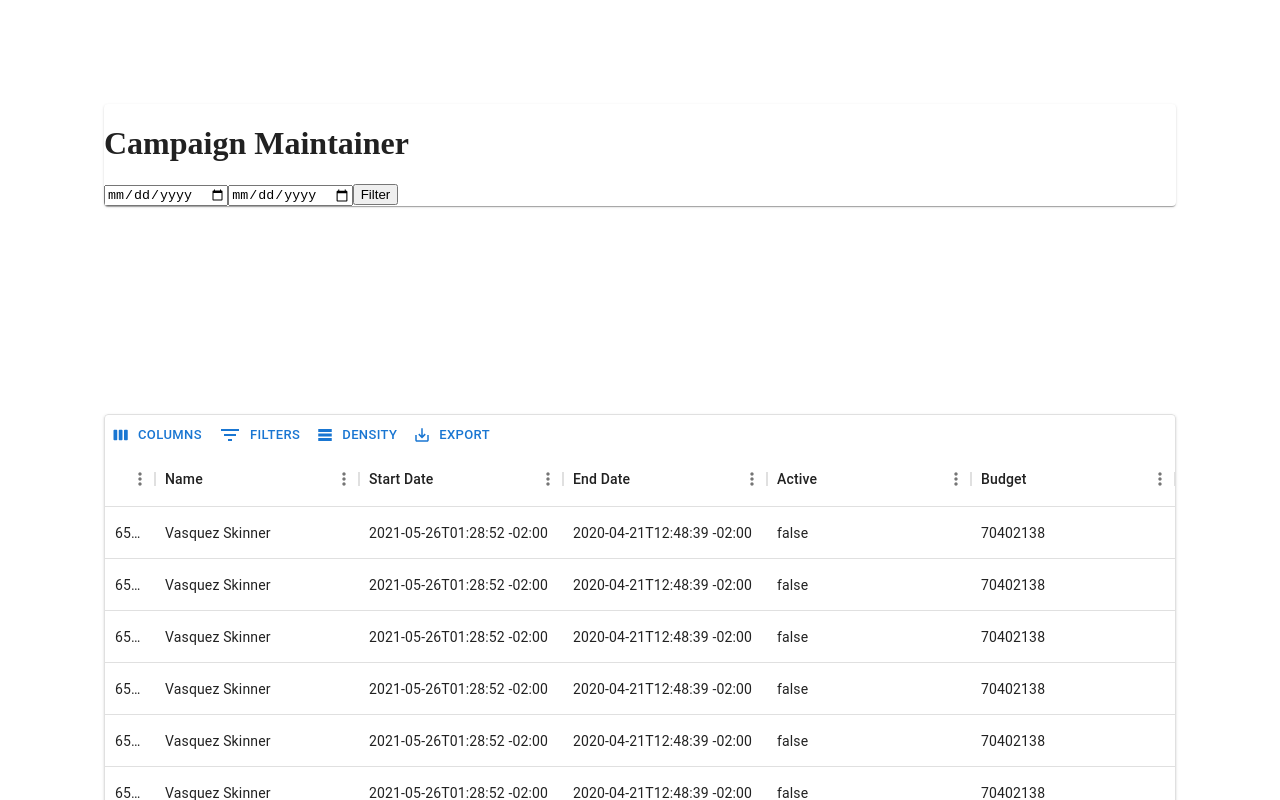
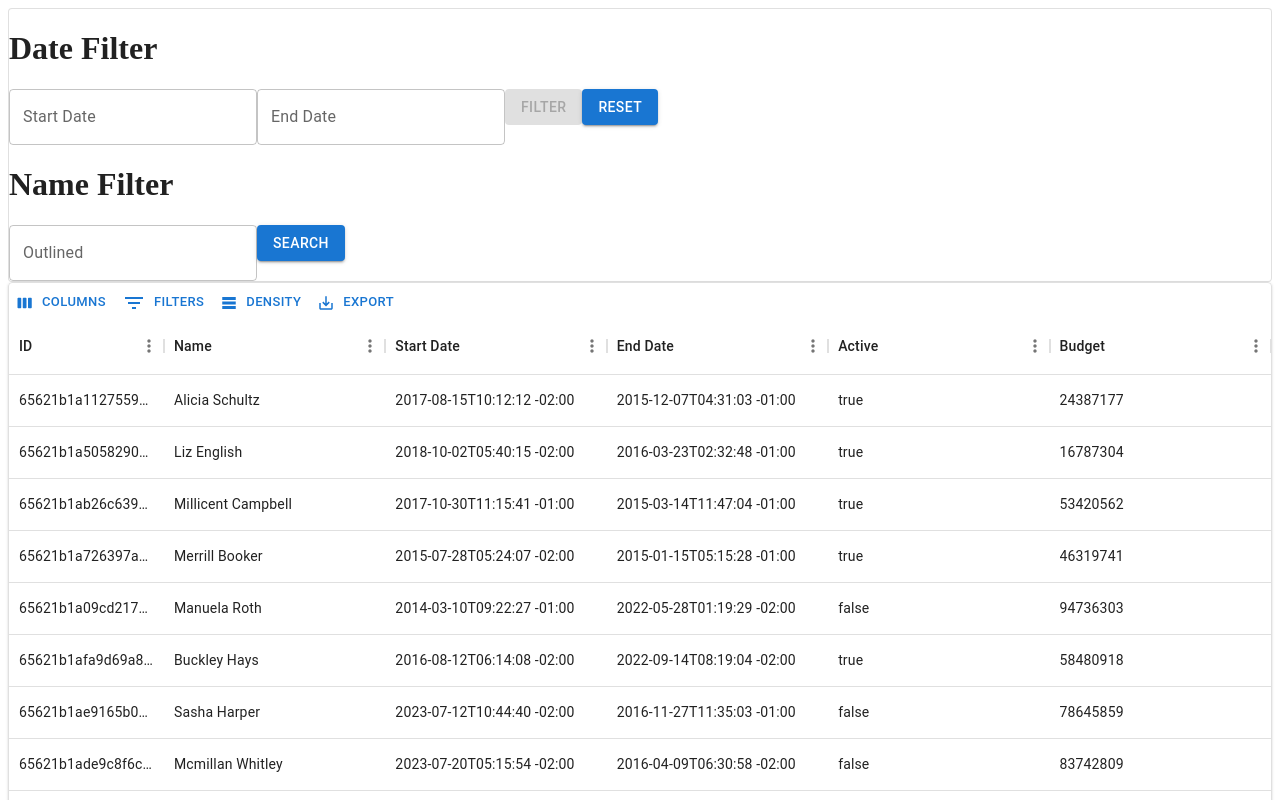
Before and after one commit to diegovc2/mantainer, a Next.js app: page / in a window 1280 px wide. Shown: the top 800 px of the page. Built offline with nearby package versions, Linux system fonts and the light colour scheme.

Commit message:
Fix campaign ID type and add date filter component

```diff
--- /dev/null
+++ b/app/components/datefilter.tsx
@@ -0,0 +1,201 @@
+// import { FC, useState, useEffect } from 'react';
+// import { AdapterDayjs } from '@mui/x-date-pickers/AdapterDayjs'
+// import { Button, TextField } from '@mui/material';
+// import { LocalizationProvider, DatePicker } from '@mui/x-date-pickers';
+// import { Campaign } from '../interfaces/campaign';
+// import { Card, Grid } from '@mui/material';
+
+// import dayjs from 'dayjs';
+
+//  interface DateFilterProps {
+//     campaigns: Campaign[];
+//     setCampaigns: React.Dispatch<React.SetStateAction<Campaign[]>>;
+//   }
+
+// const DateFilter: FC<DateFilterProps> = ({campaigns, setCampaigns}) => {
+//     const [filterStartDate, setFilterStartDate] = useState<string | null>(null);
+//     const [filterEndDate, setFilterEndDate] = useState<string | null>(null);
+//     const localValues = campaigns;
+//     useEffect(() => {
+//         console.log('filterStartDate', filterStartDate);
+//         console.log('filterEndDate', filterEndDate);
+//     }, [filterStartDate, filterEndDate]);
+
+//     const handleFilter = () => {
+//         setCampaigns([...localValues]);
+//         const filteredCampaigns: Array<Campaign> = [];
+
+//         //Go through the campaigns array and check if the campaign's start date is after the filter start date and if the campaign's end date is before the filter end date
+//         campaigns.map((campaign) => {
+//           var startDate = dayjs(campaign.startDate, "YYYY-MM-ddThh:mm:ss Z");
+//           var endDate = dayjs(campaign.endDate, "YYYY-MM-ddThh:mm:ss Z");
+//           var filterStartDateTable = dayjs(filterStartDate, "MM-DD-YYYY");
+//           var filterEndDateTable = dayjs(filterEndDate, "MM-DD-YYYY");
+//           if(filterStartDateTable != null || filterEndDateTable == null){
+//             if (startDate.isAfter(filterStartDateTable) ){
+//               filteredCampaigns.push(campaign);
+//             }
+//           }
+//           else if(filterStartDateTable == null || filterEndDateTable != null){
+//             if (endDate.isBefore(filterEndDateTable)){
+//               filteredCampaigns.push(campaign);
+//             }
+//           }
+//           else {
+
+//           if  ((startDate.isAfter(filterStartDateTable)) && (endDate.isBefore(filterEndDateTable))) {
+//             //if it is, add it to the filteredCampaigns array
+//             filteredCampaigns.push(campaign);
+//           }
+//           }
+//         });
+//         //set the campaigns state to the filteredCampaigns array
+//         setCampaigns([...filteredCampaigns]);
+//         console.log("Campaigns: ", campaigns)
+//       };
+
+//     const handleReset = () => {
+//         setFilterStartDate(null);
+//         setFilterEndDate(null);
+//         setCampaigns([...localValues]);
+
+//     }
+
+
+//     return (
+//         <Card variant='outlined'>
+//         <div>
+//             <h1>Date Filter</h1>
+//             <DatePicker
+//             label="Start Date"
+//             value={filterStartDate}
+//             onChange={(newValue) => {
+//                 setFilterStartDate(newValue);
+//             }}
+//             />
+//             <DatePicker
+//             label="End Date"
+//             value={filterEndDate}
+//             onChange={(newValue) => {
+//                 setFilterEndDate(newValue);
+//             }}
+//             />
+
+
+//           <Button disabled={((filterStartDate == null && filterEndDate == null) ? true: false)} onClick={handleFilter} variant="contained">Filter</Button>
+//           <Button onClick={handleReset} variant="contained">Reset</Button>
+
+//           <h1>Name Filter</h1>
+//           <TextField id="outlined-basic" label="Outlined" variant="outlined" />
+//           <Button  variant="contained">Search</Button>
+//         </div>
+//         </Card>
+//     );
+//     }
+
+//     export default DateFilter;
+
+import { FC, useState, useMemo, useEffect } from 'react';
+import { AdapterDayjs } from '@mui/x-date-pickers/AdapterDayjs';
+import { Button, TextField } from '@mui/material';
+import { LocalizationProvider, DatePicker } from '@mui/x-date-pickers';
+import { Campaign } from '../interfaces/campaign';
+import { Card } from '@mui/material';
+
+import dayjs from 'dayjs';
+
+interface DateFilterProps {
+  campaigns: Campaign[];
+  setCampaigns: React.Dispatch<React.SetStateAction<Campaign[]>>;
+}
+
+const DateFilter: FC<DateFilterProps> = ({ campaigns, setCampaigns }) => {
+  const [filterStartDate, setFilterStartDate] = useState<string | null>(null);
+  const [filterEndDate, setFilterEndDate] = useState<string | null>(null);
+  const [filteredCampaigns, setFilteredCampaigns] = useState<Campaign[]>([]);
+  const localValues = campaigns;
+
+  useEffect(() => {
+    console.log('filterStartDate', filterStartDate);
+    console.log('filterEndDate', filterEndDate);
+  }, [filterStartDate, filterEndDate]);
+
+  const handleFilter = () => {
+    const newFilteredCampaigns: Campaign[] = [];
+    console.log('localValues', localValues);
+
+    // Go through the campaigns array and check if the campaign's start date is after the filter start date and if the campaign's end date is before the filter end date
+    localValues.forEach((campaign) => {
+      const startDate = dayjs(campaign.startDate, 'YYYY-MM-DDTHH:mm:ss Z');
+      const endDate = dayjs(campaign.endDate, 'YYYY-MM-DDTHH:mm:ss Z');
+      const filterStartDateTable = dayjs(filterStartDate, 'MM-DD-YYYY');
+      const filterEndDateTable = dayjs(filterEndDate, 'MM-DD-YYYY');
+      if (
+        (filterStartDateTable != null || filterEndDateTable == null) &&
+        (startDate.isAfter(filterStartDateTable) )
+      ) {
+        newFilteredCampaigns.push(campaign);
+      } else if (
+        (filterStartDateTable == null || filterEndDateTable != null) &&
+        (endDate.isBefore(filterEndDateTable))
+      ) {
+        newFilteredCampaigns.push(campaign);
+      } else if (
+        (filterStartDateTable != null || filterEndDateTable != null) &&
+        (startDate.isAfter(filterStartDateTable)) &&
+        (endDate.isBefore(filterEndDateTable) )
+      ) {
+        newFilteredCampaigns.push(campaign);
+      }
+    });
+    // set the filtered campaigns state
+    setCampaigns(newFilteredCampaigns);
+    console.log('Filtered Campaigns: ', newFilteredCampaigns);
+  };
+
+  const handleReset = () => {
+    setFilterStartDate(null);
+    setFilterEndDate(null);
+    console.log('localValues', localValues);
+    setCampaigns([...localValues]);
+  };
+
+  return (
+    <Card variant="outlined">
+      <div>
+        <h1>Date Filter</h1>
+        <DatePicker
+          label="Start Date"
+          value={filterStartDate}
+          onChange={(newValue) => {
+            setFilterStartDate(newValue);
+          }}
+        />
+        <DatePicker
+          label="End Date"
+          value={filterEndDate}
+          onChange={(newValue) => {
+            setFilterEndDate(newValue);
+          }}
+        />
+
+        <Button
+          disabled={!filterStartDate && !filterEndDate}
+          onClick={handleFilter}
+          variant="contained"
+        >
+          Filter
+        </Button>
+        <Button onClick={handleReset} variant="contained">
+          Reset
+        </Button>
+
+        <h1>Name Filter</h1>
+        <TextField id="outlined-basic" label="Outlined" variant="outlined" />
+        <Button variant="contained">Search</Button>
+      </div>
+    </Card>
+  );
+};
+
+export default DateFilter;
--- a/app/interfaces/campaign.ts
+++ b/app/interfaces/campaign.ts
@@ -1,5 +1,5 @@
 export interface Campaign {
-    id: number;
+    id: string;
     name: string;
     startDate: string;
     endDate: string;
--- a/app/page.tsx
+++ b/app/page.tsx
@@ -5,36 +5,52 @@ import { Campaign } from './interfaces/campaign';
 import campaignData from './components/campaign-list';
 import { DataGrid, GridToolbar, GridColDef, GridRowsProp } from '@mui/x-data-grid';
 import { Card, Grid } from '@mui/material';
+import { LocalizationProvider, DatePicker } from '@mui/x-date-pickers';
+import { AdapterDayjs } from '@mui/x-date-pickers/AdapterDayjs'
+import { Button, TextField } from '@mui/material';
+
+
+import dayjs from 'dayjs';
+import DateFilter from './components/datefilter';
+
+
 
 
 
 
 const Maintainer: FC = () => {
+  var utc = require('dayjs/plugin/utc')
+  dayjs.extend(utc)
   const [pageSize, setPageSize] = useState<number>(5);
   const [campaigns, setCampaigns] = useState<Array<Campaign>>([]);
-  const [filterStartDate, setFilterStartDate] = useState<string>('');
-  const [filterEndDate, setFilterEndDate] = useState<string>('');
+  const [filterStartDate, setFilterStartDate] = useState<string | null>(null);
+  const [filterEndDate, setFilterEndDate] = useState<string | null>(null);
+
+  //mockup original value
+  var localCampaigns: Array<Campaign> = []
+
+
+  var customParseFormat = require('dayjs/plugin/customParseFormat')
+  dayjs.extend(customParseFormat)
 
 
 
   const columns: GridColDef[] = [
-  { field: 'id', headerName: 'ID', flex: 0.1 },
-  { field: 'name', headerName: 'Name' , flex: 1 },
+    { field: 'id', headerName: 'ID', flex: 0.7 },
+    { field: 'name', headerName: 'Name', flex: 1 },
     { field: 'startDate', headerName: 'Start Date', flex: 1 },
-  { field: 'endDate', headerName: 'End Date', flex: 1},
+    { field: 'endDate', headerName: 'End Date', flex: 1 },
     { field: 'active', headerName: 'Active', flex: 1 },
     { field: 'budget', headerName: 'Budget', flex: 1 },
   ];
 
 
-
   useEffect(() => {
 
-    const localCampaigns : Array<Campaign> = []
     //Go through the campaignData and create a new campaign object for each campaign
     campaignData.map((campaign) => {
       const campaignObj: Campaign = {
-        id: parseInt(campaign.id),
+        id: campaign.id,
         name: campaign.name,
         startDate: campaign.startDate,
         endDate: campaign.endDate,
@@ -51,40 +67,16 @@ const columns: GridColDef[] = [
 
   }, []);
 
-  console.log(campaigns);
 
-  const handleFilter = () => {
-     const filteredCampaigns = campaigns.filter(
-       (campaign) =>
-         campaign.startDate >= filterStartDate &&
-         campaign.endDate <= filterEndDate
-     );
-     setCampaigns(filteredCampaigns);
-  };
 
   return (
-    <Grid container spacing={2}>
+    <LocalizationProvider dateAdapter={AdapterDayjs}>
 
-    <Grid item xs={12} lg={12} m={12}>
+
+        <DateFilter campaigns={campaigns} setCampaigns={setCampaigns} />
+
         <Card>
-
-       <h1>Campaign Maintainer</h1>
-       <input
-         type="date"
-         value={filterStartDate}
-         onChange={(e) => setFilterStartDate(e.target.value)}
-       />
-       <input
-         type="date"
-         value={filterEndDate}
-         onChange={(e) => setFilterEndDate(e.target.value)}
-       />
-       <button onClick={handleFilter}>Filter</button>
-    </Card>
-    </Grid>
-    <Grid item xs={12} lg={12} m={12}>
-       <Card>
-       <DataGrid  rows={campaigns}   slots={{
+          <DataGrid rows={campaigns} slots={{
             toolbar: GridToolbar,
           }}
             columns={columns}
@@ -92,8 +84,8 @@ const columns: GridColDef[] = [
           />
 
         </Card>
-    </Grid>
-    </Grid>
+
+    </LocalizationProvider >
   );
  };
 
--- a/next.config.js
+++ b/next.config.js
@@ -1,4 +1,6 @@
 /** @type {import('next').NextConfig} */
-const nextConfig = {}
 
+const nextConfig = {
+  reactStrictMode: false,
+};
 module.exports = nextConfig
```
Lines whose indentation alone changed are shown as unchanged.
